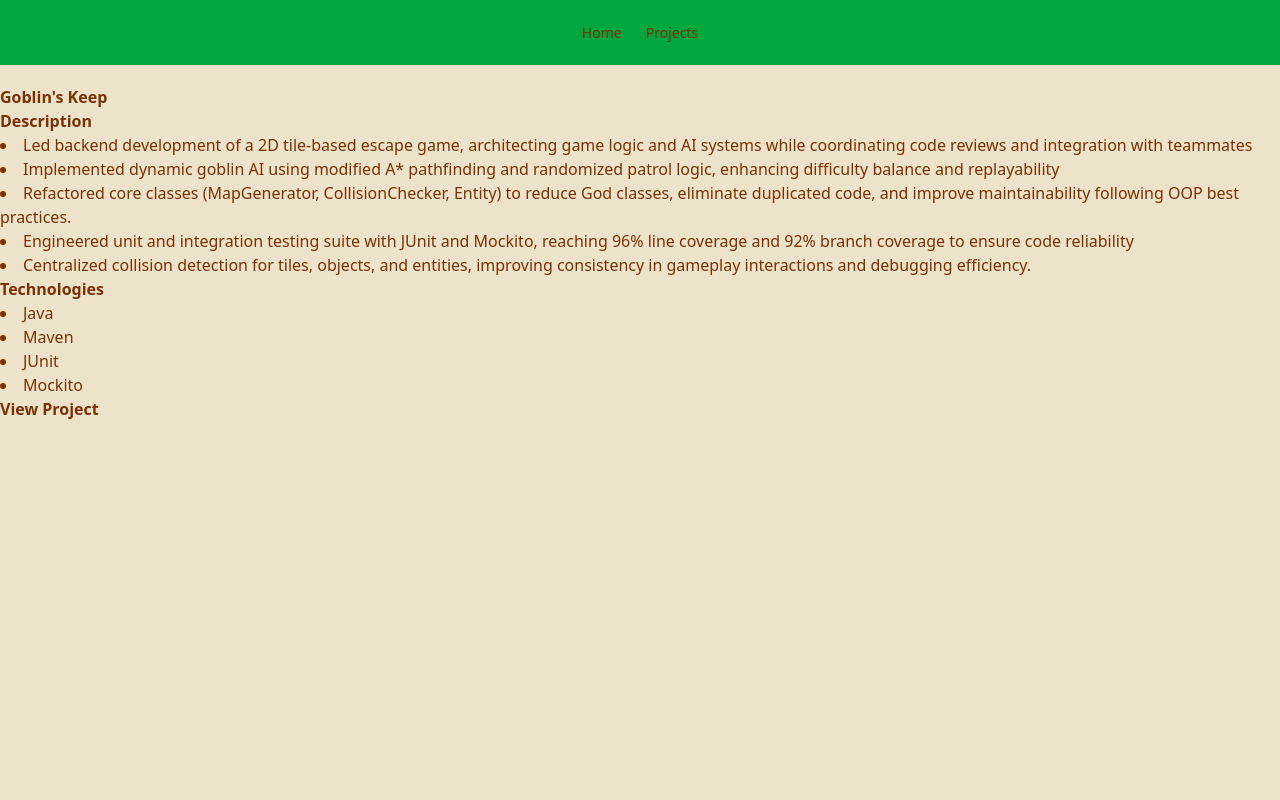
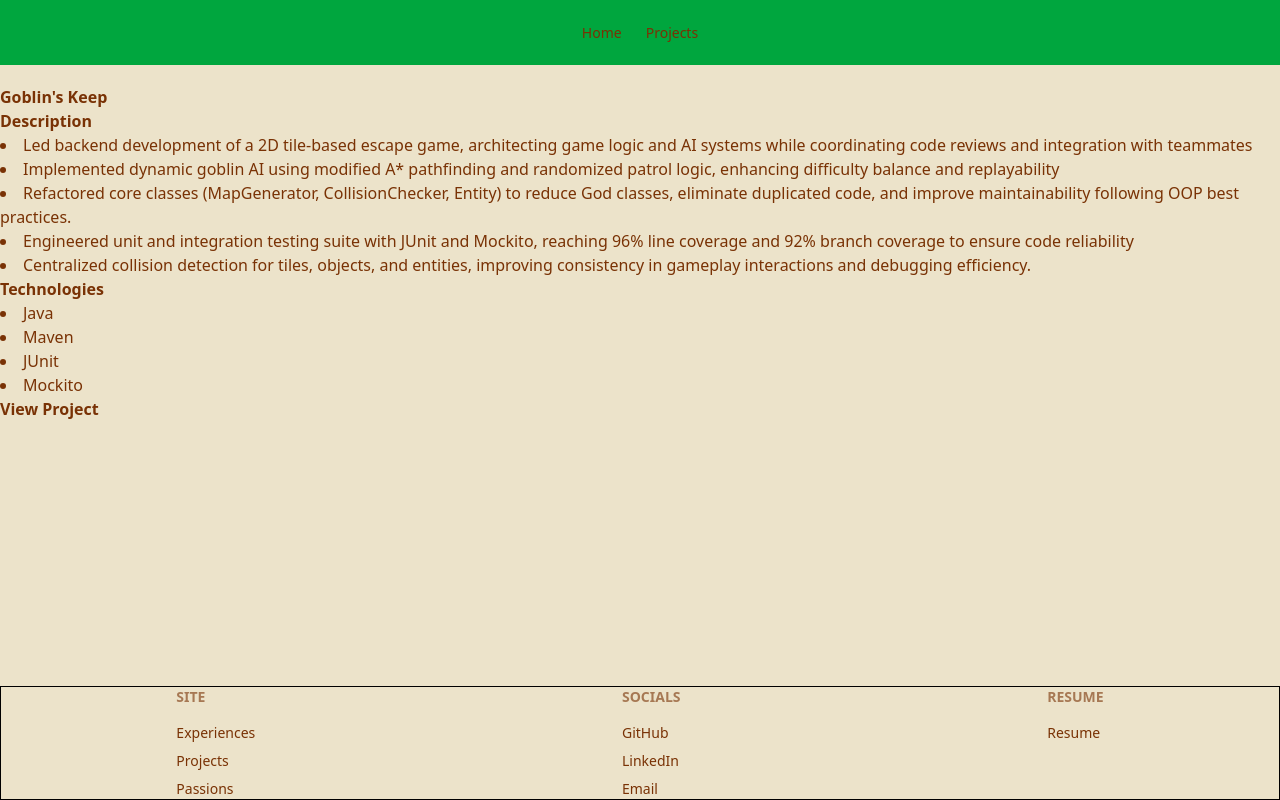
Before and after one commit to maximenewman/portfolio, a Next.js app: page /projects in a window 1280 px wide. Built offline with nearby package versions, Linux system fonts and the light colour scheme.

Commit message:
Added footer, with simple sections; site, socials, resume. Minimal styling, going to move on to experiences

```diff
--- a/app/components/bio.tsx
+++ b/app/components/bio.tsx
@@ -1,6 +1,6 @@
 import Image from "next/image"
 
-const bio = {
+export const bioData = {
     name: "Maxime Newman Nereyabagabo",
     email: "mnn6@sfu.ca",
     description: [
@@ -24,22 +24,21 @@ export default function MyBio(){
             <div className="flex flex-col items-center">
                 <Image
                     // className="ring-1"
-                    src={bio.picture}
-                    alt={`Picture of ${bio.name}`}
+                    src={bioData.picture}
+                    alt={`Picture of ${bioData.name}`}
                     width="200"
                     height="200"
                 />
-                <h1>{bio.name}</h1>
-                <a href={`mailto:${bio.email}`}>{bio.email}</a>
+                <h1>{bioData.name}</h1>
+                <a href={`mailto:${bioData.email}`}>{bioData.email}</a>
 
                 <div className="mt-4 text-center text-balance">
 
-                    {bio.description.map((desc, i) => (
-                        <ul>
-                            <li key={i}>{desc}</li>
-                        </ul>
-                    ))}
-
+                    <ul>
+                        {bioData.description.map((desc, i) => (
+                                <li key={i}>{desc}</li>
+                            ))}
+                    </ul>
                 </div>
             </div>
         </div>
--- /dev/null
+++ b/app/components/footer.tsx
@@ -0,0 +1,25 @@
+import Link from "next/link"
+import { bioData } from "./bio"
+
+export default function Footer(){
+    return (
+        <div className="footer footer-horizontal justify-items-center border border-black">
+            <nav>
+                <h6 className="footer-title">Site</h6>
+                <Link href="/experiences">Experiences</Link>
+                <Link href="/projects">Projects</Link>
+                <Link href="/passions">Passions</Link>
+            </nav>
+            <nav>
+                <h6 className="footer-title">Socials</h6>
+                <a href="https://github.com/maximenewman">GitHub</a>
+                <a href="https://www.linkedin.com/in/maxime-newman-a546b42b5">LinkedIn</a>
+                <a href={`mailto:${bioData.email}`}>Email</a>
+            </nav>
+            <nav>
+                <h6 className="footer-title">Resume</h6>
+                <a>Resume</a>
+            </nav>
+        </div>
+    )
+}
--- a/app/layout.tsx
+++ b/app/layout.tsx
@@ -2,6 +2,7 @@ import type { Metadata } from "next";
 import { Geist, Geist_Mono } from "next/font/google";
 import "./globals.css";
 import Navbar from "./components/navigation";
+import Footer from "./components/footer";
 
 const geistSans = Geist({
   variable: "--font-geist-sans",
@@ -27,10 +28,19 @@ export default function RootLayout({
   return (
     <html lang="en">
       <body
-        className={`${geistSans.variable} ${geistMono.variable} antialiased`}
+        className={`${geistSans.variable} ${geistMono.variable} antialiased min-h-screen flex flex-col`}
       >
-        <Navbar/>
-        {children}
+        <header>
+          <Navbar/>
+        </header>
+
+        <main className="flex-1">
+          {children}
+        </main>
+
+        <footer>
+          <Footer/>
+        </footer>
       </body>
     </html>
   );
--- a/app/page.tsx
+++ b/app/page.tsx
@@ -1,6 +1,6 @@
 import Image from "next/image";
 import MyBio from "./components/bio";
-
+import Footer from "./components/footer"
 
 export default function Home() {
   return (
```
